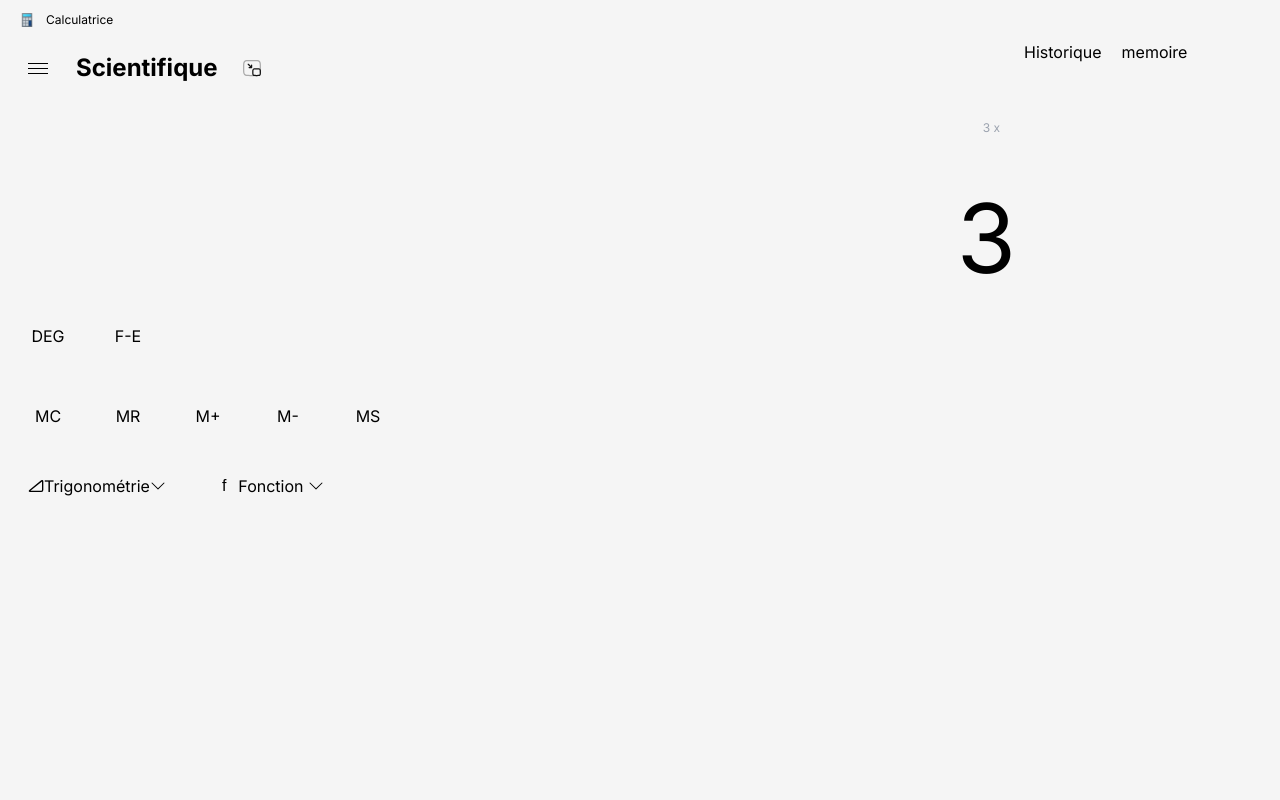
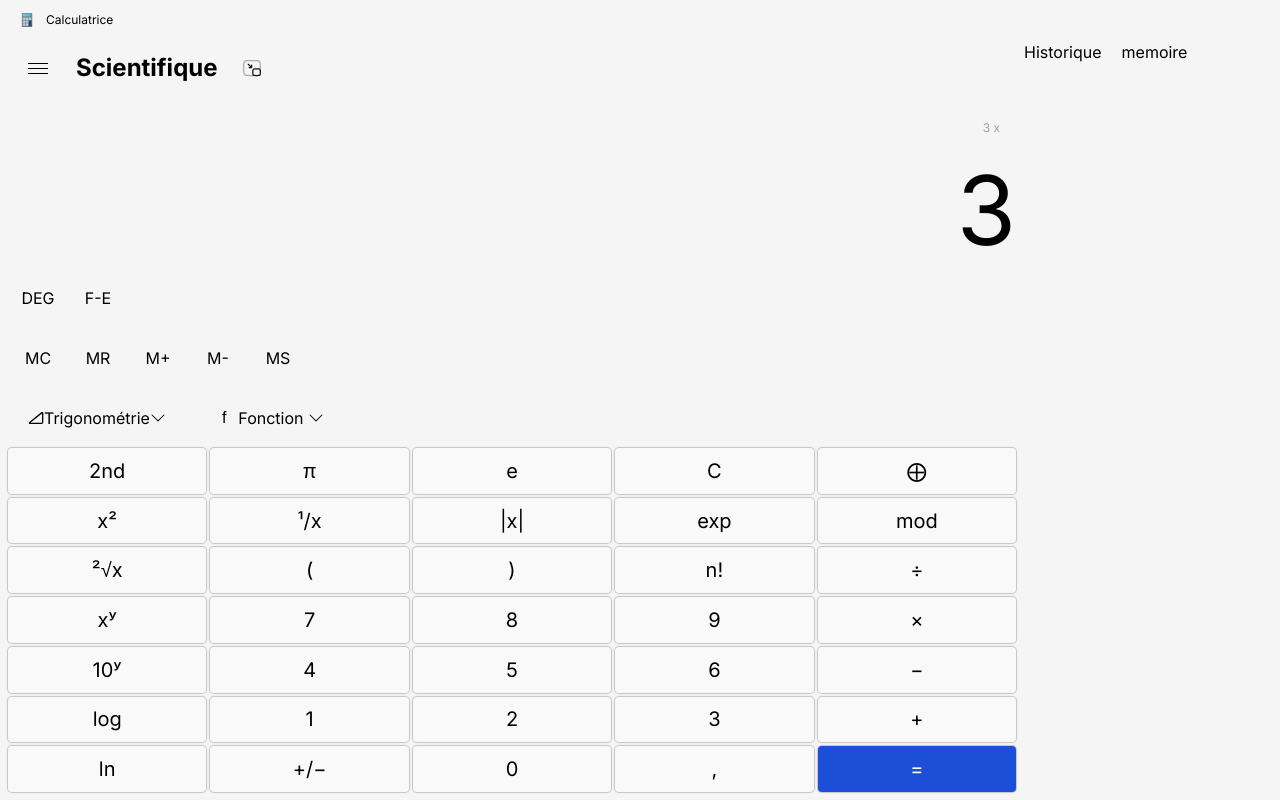
Before and after one commit to yassiEmp/calculatrice-clone, a Next.js app: page /calculatrices/scientifique in a window 1280 px wide. Built offline with nearby package versions, Linux system fonts and the light colour scheme; a web font is replaced by a local one.

Commit message:
[finishing the scientifique page of the calculator]

```diff
--- a/app/calculatrices/(calculatrice)/(layout1)/scientifique/page.tsx
+++ b/app/calculatrices/(calculatrice)/(layout1)/scientifique/page.tsx
@@ -9,7 +9,15 @@ const lugrasimo = Lugrasimo({ weight: "400", subsets: ["latin"] });
 const layout = () => {
   const [trig, setTrig] = useState(false);
   const [func, setFunc] = useState(false);
-
+  const buttons = [
+    '2nd', 'π', 'e', 'C', '⨁',
+    'x²', '¹/x', '|x|', 'exp', 'mod',
+    '²√x', '(', ')', 'n!', '÷',
+    'xʸ', '7', '8', '9', '×',
+    '10ʸ', '4', '5', '6', '−',
+    'log', '1', '2', '3', '+',
+    'ln', '+/−', '0', ',', '='
+  ];
   function open(par: string,b?:boolean): void {
     if (par == "trig") {
       if(func){
@@ -27,8 +35,8 @@ const layout = () => {
   }
   return (
     <>
-      <div className="h-50 w-full h-[60px] ">
-        <div className="flex gap-2 h-full">
+      <div className="h-full w-full flex flex-col">
+        <div className="flex gap-2 h-[60px]">
           <div>
             <div
               className="flex gap-1 h-full items-center justify-center hover:bg-[rgba(0,0,0,0.1)] p-5 rounded w-min"
@@ -80,6 +88,11 @@ const layout = () => {
             </div>
           </div>
         </div>
+        <div className="grow grid grid-cols-5 gap-1">
+          {buttons.map((name) => (
+            <Button key={name} name={name} />
+          ))}
+        </div>
       </div>
     </>
   );
--- a/components/Button.tsx
+++ b/components/Button.tsx
@@ -1,14 +1,18 @@
 import React from "react";
 interface ButtonProps {
   name: string;
-  handler: (par:string,b?:boolean) => void;
+  handler?: (par:string,b?:boolean) => void;
 }
 const Button: React.FC<ButtonProps> = ({ name, handler }) => {
   return (
     <button
       className={`bg-[#f9f9f9] w-full h-full relative flex justify-center items-center text-center rounded shadow-[0px_0px_1px_1px_rgba(0,0,0,0.2)] text-xl hover:bg-[#cdcdcd20] ${
         name == "=" ? "bg-blue-700 text-white hover:bg-blue-500" : ""
-      }`}  onClick={()=>{handler("trig")}}
+      }`}  onClick={()=>{
+        if(handler){
+          handler("trig")
+        }
+      }}
     >
       {name}
     </button>
--- a/components/Feature.tsx
+++ b/components/Feature.tsx
@@ -5,19 +5,19 @@ const Feature = ({ name }: { name: string }) => {
     case "standard":
       return (
         <div className="flex ">
-          <button className="w-20 h-20 flex items-center justify-center rounded-lg hover:bg-gray-200">
+          <button className="w-[60px] h-[60px] flex items-center justify-center rounded-lg hover:bg-gray-200">
             MC
           </button>
-          <button className="w-20 h-20 flex items-center justify-center rounded-lg hover:bg-gray-200">
+          <button className="w-[60px] h-[60px] flex items-center justify-center rounded-lg hover:bg-gray-200">
             MR
           </button>
-          <button className="w-20 h-20 flex items-center justify-center rounded-lg hover:bg-gray-200">
+          <button className="w-[60px] h-[60px] flex items-center justify-center rounded-lg hover:bg-gray-200">
             M+
           </button>
-          <button className="w-20 h-20 flex items-center justify-center rounded-lg hover:bg-gray-200">
+          <button className="w-[60px] h-[60px] flex items-center justify-center rounded-lg hover:bg-gray-200">
             M-
           </button>
-          <button className="w-20 h-20 flex items-center justify-center rounded-lg hover:bg-gray-200">
+          <button className="w-[60px] h-[60px] flex items-center justify-center rounded-lg hover:bg-gray-200">
             MS
           </button>
         </div>
@@ -27,27 +27,27 @@ const Feature = ({ name }: { name: string }) => {
       return (
         <div className="flex flex-col">
           <div className="flex ">
-            <div className="w-20 h-20 flex items-center justify-center rounded-lg hover:bg-gray-200">
+            <div className="w-[60px] h-[60px] flex items-center justify-center rounded-lg hover:bg-gray-200">
               DEG
             </div>
-            <div className="w-20 h-20 flex items-center justify-center rounded-lg hover:bg-gray-200">
+            <div className="w-[60px] h-[60px] flex items-center justify-center rounded-lg hover:bg-gray-200">
               F-E
             </div>
           </div>
           <div className="flex ">
-            <button className="w-20 h-20 flex items-center justify-center rounded-lg hover:bg-gray-200">
+            <button className="w-[60px] h-[60px] flex items-center justify-center rounded-lg hover:bg-gray-200">
               MC
             </button>
-            <button className="w-20 h-20 flex items-center justify-center rounded-lg hover:bg-gray-200">
+            <button className="w-[60px] h-[60px] flex items-center justify-center rounded-lg hover:bg-gray-200">
               MR
             </button>
-            <button className="w-20 h-20 flex items-center justify-center rounded-lg hover:bg-gray-200">
+            <button className="w-[60px] h-[60px] flex items-center justify-center rounded-lg hover:bg-gray-200">
               M+
             </button>
-            <button className="w-20 h-20 flex items-center justify-center rounded-lg hover:bg-gray-200">
+            <button className="w-[60px] h-[60px] flex items-center justify-center rounded-lg hover:bg-gray-200">
               M-
             </button>
-            <button className="w-20 h-20 flex items-center justify-center rounded-lg hover:bg-gray-200">
+            <button className="w-[60px] h-[60px] flex items-center justify-center rounded-lg hover:bg-gray-200">
               MS
             </button>
           </div>
```
